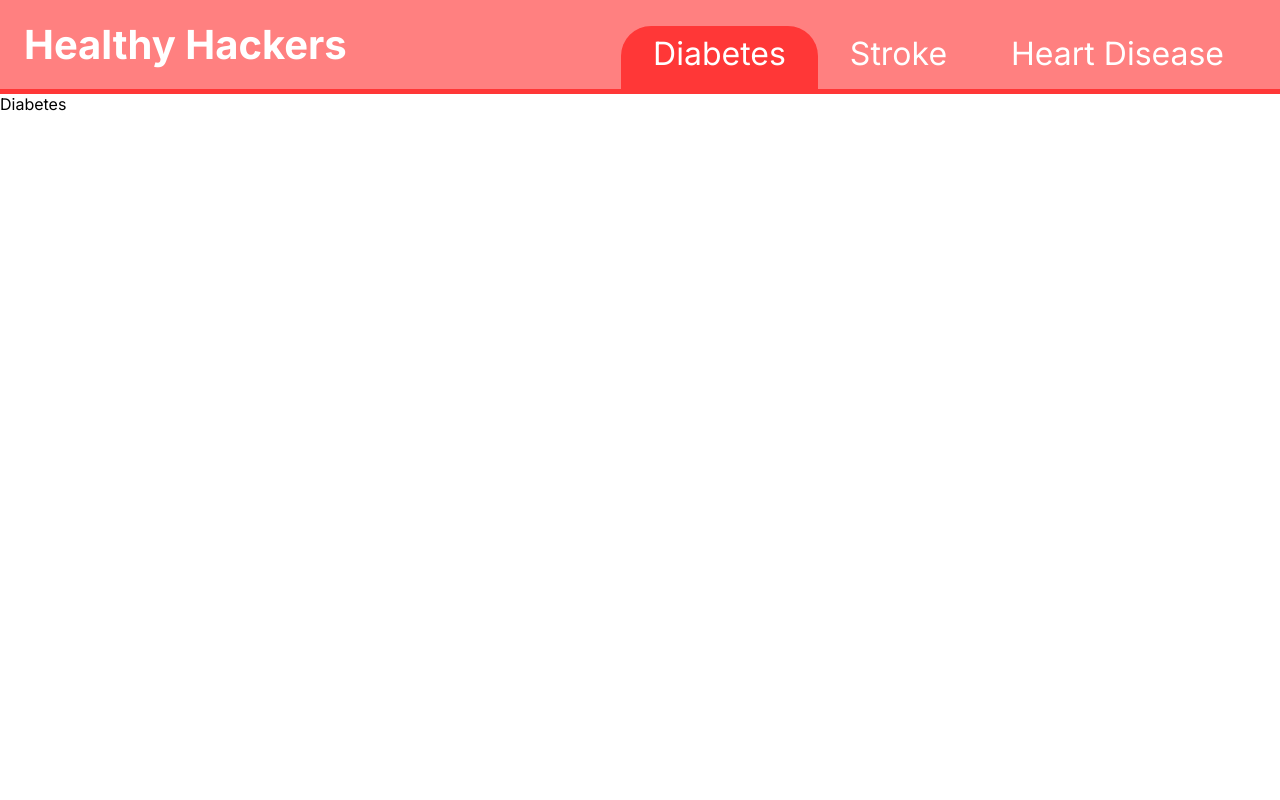
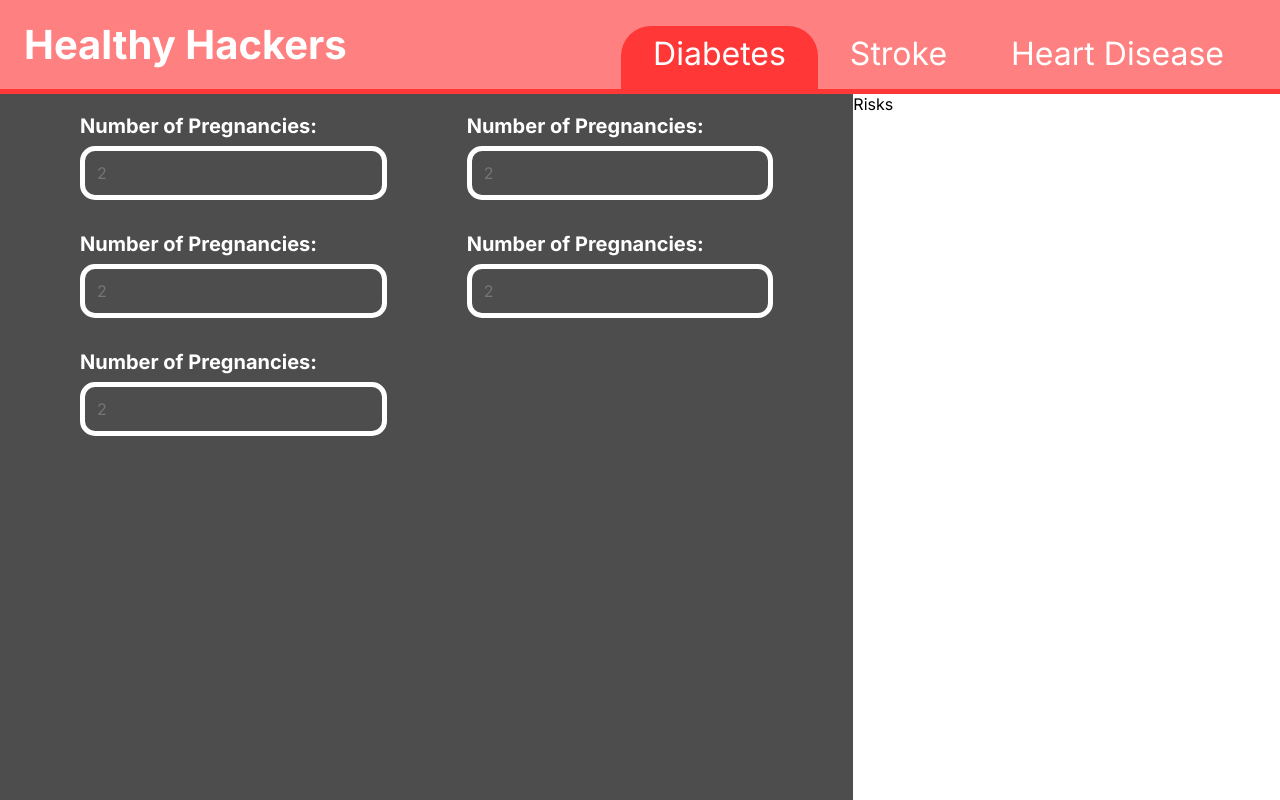
Before and after one commit to ChristianSWill/hacklytics-2025, a React (Vite) app: page / in a window 1280 px wide. Built offline with nearby package versions, Linux system fonts and the light colour scheme.

Commit message:
question styling

```diff
--- a/src/App.css
+++ b/src/App.css
@@ -1,3 +1,9 @@
+#root {
+  display: flex;
+  flex-direction: column;
+  min-height: 100vh;
+}
+
 .navbar {
   background-color: var(--primary-color);
   color: var(--text-color);
@@ -33,3 +39,51 @@
     background-color: var(--secondary-color);
   }
 }
+
+.main {
+  display: grid;
+  grid-template-columns: 2fr 1fr;
+  flex: 1;
+}
+
+.questions {
+  background-color: var(--background-color);
+  color: var(--text-color);
+}
+
+.question-wrapper {
+  margin-top: 20px;
+  display: grid;
+  grid-template-columns: auto auto;
+  gap: 2em 5em;
+  padding: 0 5em;
+}
+
+.question-card {
+  display: flex;
+  flex-direction: column;
+  gap: 0.5em;
+  height: fit-content;
+}
+
+.question-label {
+  font-size: 1.25rem;
+  font-weight: bold;
+}
+
+.question-input {
+  border: 5px solid var(--white-color);
+  color: var(--text-color);
+  background-color: transparent;
+  border-radius: 15px;
+  padding: 0.75em 0em;
+  padding-left: 0.75em;
+  font-size: 1rem;
+  font-family: "Inter", serif;
+  transition: all 100ms ease-in-out;
+
+  &:focus, &:hover {
+    outline: none;
+    border-color: var(--primary-color);
+  }
+}
--- a/src/App.jsx
+++ b/src/App.jsx
@@ -7,14 +7,14 @@ import Cardiovascular from "./pages/Cardiovascular";
 
 const App = () => {
   return (
-    <div>
+    <>
       <Navbar />
       <Routes>
         <Route path="/" element={<Diabetes />} />
         <Route path="/stroke" element={<Stroke />} />
         <Route path="/cardiovascular" element={<Cardiovascular />} />
       </Routes>
-    </div>
+    </>
   );
 };
 
--- /dev/null
+++ b/src/components/Questions.jsx
@@ -0,0 +1,16 @@
+import React from "react";
+
+const Questions = ({ label, placeholder }) => {
+  return (
+    <section className="question-card">
+      <label className="question-label">{label}:</label>
+      <input
+        type="text"
+        className="question-input"
+        placeholder={placeholder}
+      ></input>
+    </section>
+  );
+};
+
+export default Questions;
--- a/src/index.css
+++ b/src/index.css
@@ -7,6 +7,8 @@
   --background-color: #4D4D4D;
   --accent-color: #EF901D;
   --text-color: #fff;
+  --white-color: #fff;
+  --black-color: #000;
 }
 
 *, *::before, *::after {
--- a/src/pages/Diabetes.jsx
+++ b/src/pages/Diabetes.jsx
@@ -1,7 +1,21 @@
 import React from "react";
+import Questions from "../components/Questions";
 
 const Diabetes = () => {
-  return <div>Diabetes</div>;
+  return (
+    <main className="main">
+      <div className="questions">
+        <div className="question-wrapper">
+          <Questions label="Number of Pregnancies" placeholder="2" />
+          <Questions label="Number of Pregnancies" placeholder="2" />
+          <Questions label="Number of Pregnancies" placeholder="2" />
+          <Questions label="Number of Pregnancies" placeholder="2" />
+          <Questions label="Number of Pregnancies" placeholder="2" />
+        </div>
+      </div>
+      <div className="risk">Risks</div>
+    </main>
+  );
 };
 
 export default Diabetes;
```
